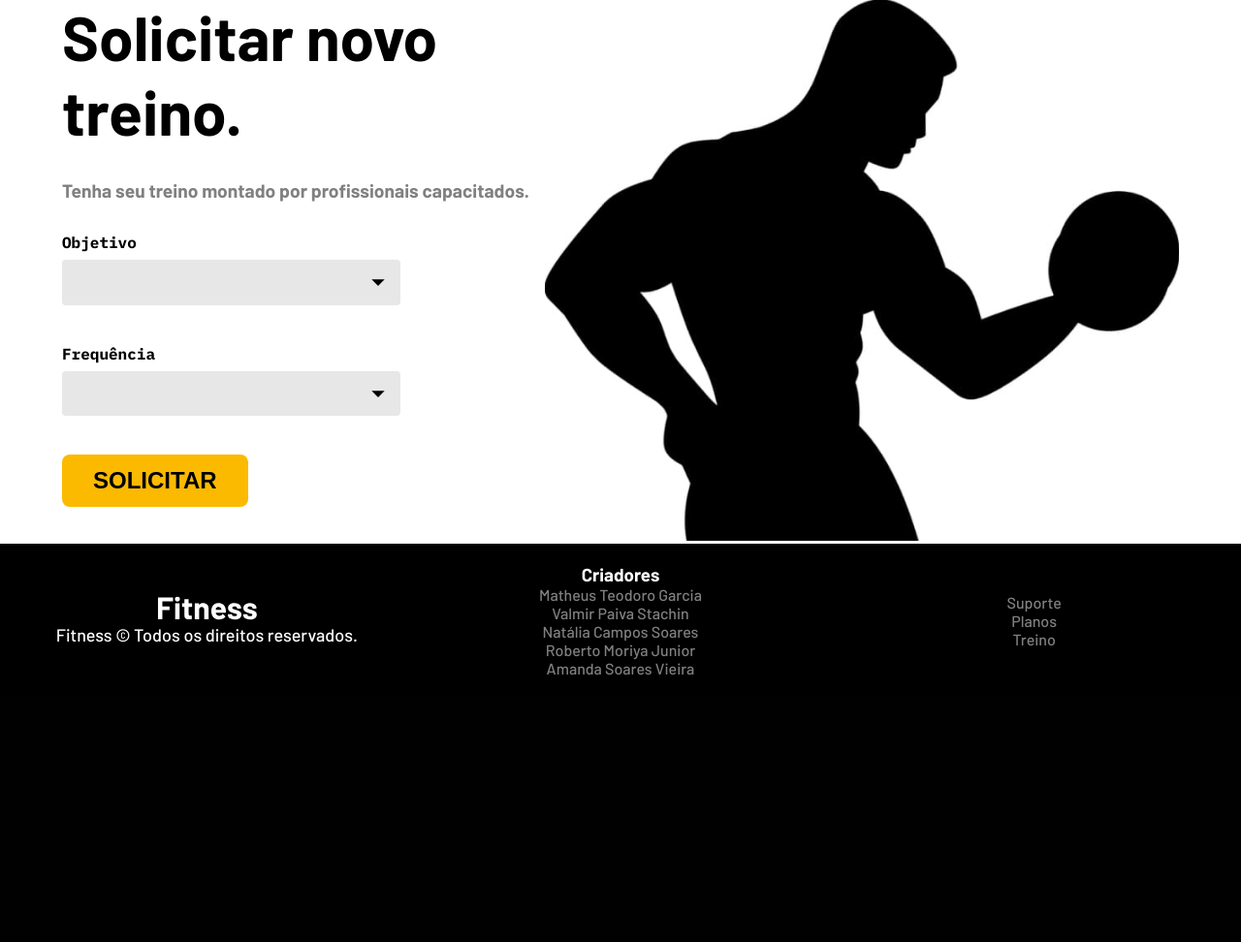
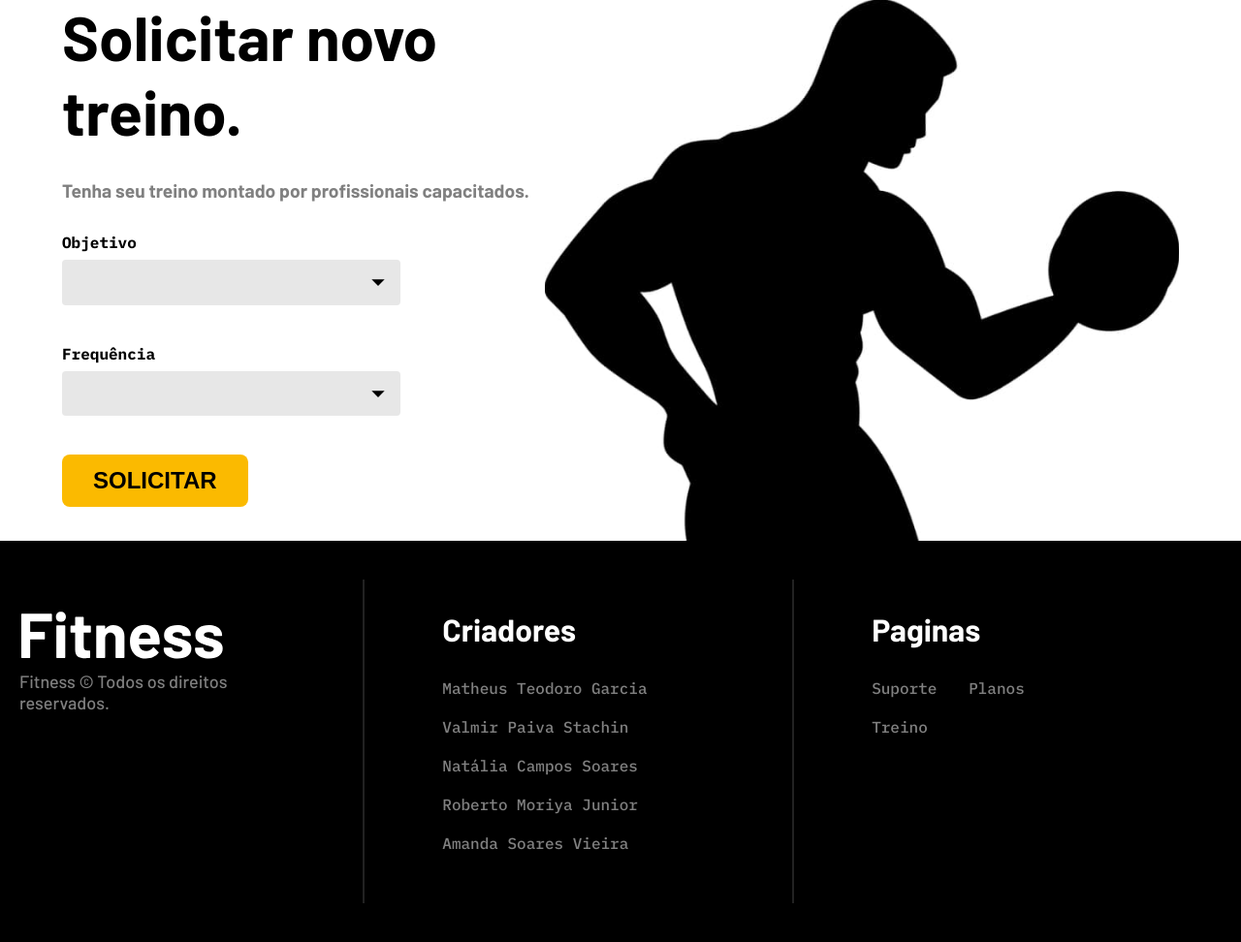
Before and after one commit to MatheusTG/Academia, a Python web app: template templates/treinos.html in a window 1280 px wide. Shown: the part 1508-2480 px from the top of the page at 97% size. Before the commit the page ends 2204 px from the top, so only its background shows below. Run offline with Jinja, Linux system fonts and the light colour scheme; the template is opened without the code that fills it, so the values that code supplies are empty.

Commit message:
Estilo do footer e display block na imagem bodybuilder

```diff
--- a/templates/cadastro.html
+++ b/templates/cadastro.html
@@ -76,9 +76,10 @@
    </section>
 
    <footer class="footer">
+      <div class="footer-content container">
          <div class="footer-copyright">
-            <div><img src="./img/logo.svg" alt=""></div>
-            <p>Fitness © Todos os direitos reservados.</p>
+            <a href="index.html" class="footer-logo"><img src="./img/logo.svg" alt=""></a>
+            <p>Fitness © Todos os direitos<br>reservados.</p>
          </div>
          <div class="footer-criadores">
             <h3>Criadores</h3>
@@ -98,6 +99,7 @@
                <li>Treino</li>
             </ul>
          </div>
+      </div>
    </footer>
 </body>
 
--- a/templates/css/geral/footer.css
+++ b/templates/css/geral/footer.css
@@ -1,14 +1,58 @@
-footer{
+.footer {
    background-color: var(--cor02);
-   color: var(--cor01);
-   padding: 20px 0;
-   display: grid;
-   grid-template-columns: 1fr 1fr 1fr;
-   grid-template-rows: 1fr;
-   text-align: center;
-   align-items: center;
 }
 
-footer li{
+.footer-content{
+   display: grid;
+   grid-template-columns: 1fr 1.25fr 1.25fr;
+   padding: 40px 20px;
+}
+
+.footer-content div + div {
+   border-left: 2px solid var(--cor08);
+}
+
+.footer-content h3 {
+   font-family: 'Barlow';
+   font-size: 2rem;
+   font-weight: bold;
+   color: var(--cor01);
+   margin-bottom: 32px;
+}
+
+.footer-logo img {
+   width: 210px;
+   margin-bottom: 8px;
+}
+.footer-copyright {
+   padding: 32px 0;
+}
+
+.footer-copyright p {
+   font-family: 'Barlow';
+   font-size: 1.125rem;
    color: var(--cor05);
 }
+
+.footer-criadores,
+.footer-paginas {
+   padding: 32px 80px;
+}
+
+.footer-criadores li,
+.footer-paginas li {
+   font-family: 'IBM Plex Mono';
+   font-size: 1rem;
+   font-weight: normal;
+   color: var(--cor05);
+   margin-bottom: 20px;
+}
+
+.footer-paginas li:hover {
+   color: white;
+}
+
+.footer-paginas ul {
+   display: grid;
+   grid-template-columns: 100px 100px;
+}
--- a/templates/css/planos/planos.css
+++ b/templates/css/planos/planos.css
@@ -115,12 +115,3 @@ a.button {
 .planos-anual .planos-header {
     border-bottom: 2px solid var(--cor03);
 }
-.footer-copyright{
-    font-size: 18px;
-}
-.footer-criadores h3{
-    font-family: 'Barlow';
-}
-.footer-paginas h3{
-    font-family: 'Barlow';
-}
--- a/templates/css/treinos.css
+++ b/templates/css/treinos.css
@@ -164,3 +164,7 @@ section.container-treino-geral {
     background-color: var(--cor11);
     transition: 0.1s;
 }
+
+#bodybuilder-div img {
+    display: block;
+}
--- a/templates/index.html
+++ b/templates/index.html
@@ -133,9 +133,10 @@
    </section>
 
    <footer class="footer">
+      <div class="footer-content container">
          <div class="footer-copyright">
-         <div><img src="./img/logo.svg" alt=""></div>
-         <p>Fitness © Todos os direitos reservados.</p>
+            <a href="index.html" class="footer-logo"><img src="./img/logo.svg" alt=""></a>
+            <p>Fitness © Todos os direitos<br>reservados.</p>
          </div>
          <div class="footer-criadores">
             <h3>Criadores</h3>
@@ -155,6 +156,7 @@
                <li>Treino</li>
             </ul>
          </div>
+      </div>
    </footer>
 </body>
 
--- a/templates/treinos.html
+++ b/templates/treinos.html
@@ -149,9 +149,10 @@
     </section>
 
     <footer class="footer">
+        <div class="footer-content container">
            <div class="footer-copyright">
-         <div><img src="./img/logo.svg" alt=""></div>
-         <p>Fitness © Todos os direitos reservados.</p>
+              <a href="index.html" class="footer-logo"><img src="./img/logo.svg" alt=""></a>
+              <p>Fitness © Todos os direitos<br>reservados.</p>
            </div>
            <div class="footer-criadores">
               <h3>Criadores</h3>
@@ -164,12 +165,14 @@
               </ul>
            </div>
            <div class="footer-paginas">
+              <h3>Paginas</h3>
               <ul>
                  <li>Suporte</li>
                  <li>Planos</li>
                  <li>Treino</li>
               </ul>
            </div>
+        </div>
      </footer>
 </body>
 
```
Also changed, not shown: templates/planos.html (+5 -3 lines). Lines whose indentation alone changed are shown as unchanged.
